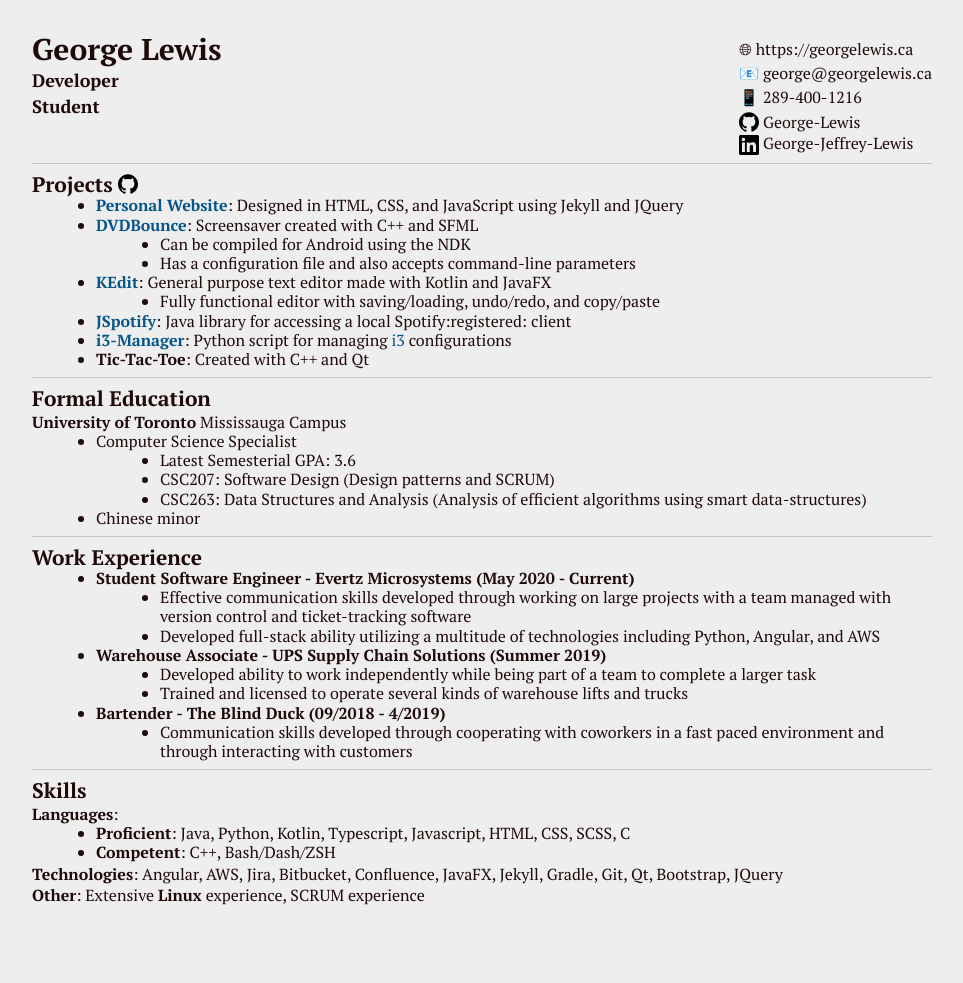
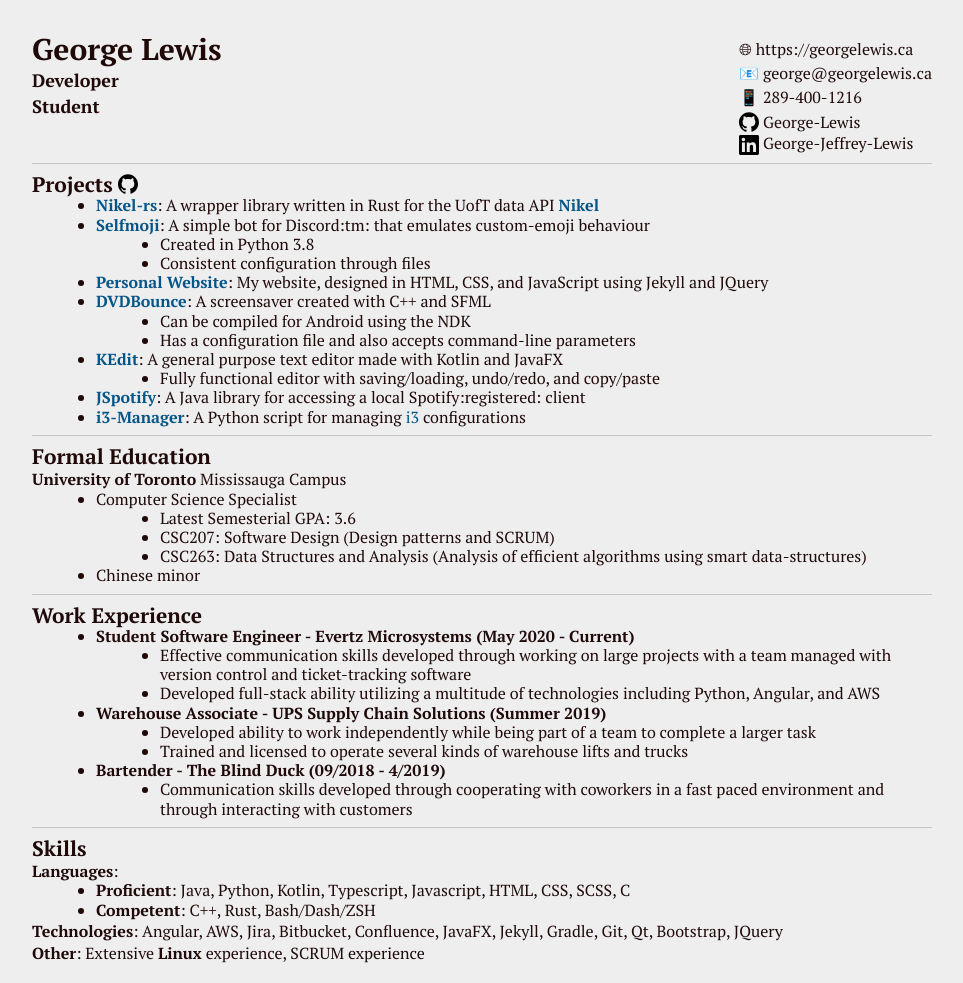
Before and after one commit to George-lewis/george-lewis.github.io, a Jekyll site: the page built from __pages/resume.markdown, in a window 1280 px wide. Shown: the whole page, without its empty margins (158-1121 px from the left). Built offline with Jekyll 4.4.1, drawn with Linux system fonts in a browser that asks for light colours; before the commit the page ends 925 px from its top, so only the background shows below that.

Commit message:
update resume

```diff
--- a/__pages/resume.markdown
+++ b/__pages/resume.markdown
@@ -8,15 +8,18 @@
 
 ### **Projects** <img class="github" height="20" width="20" src="/_assets/github.svg" />
 
-- **[Personal Website](https://github.com/george-lewis/george-lewis.github.io)**: Designed in HTML, CSS, and JavaScript using Jekyll and JQuery
-- **[DVDBounce](https://github.com/George-lewis/DVDBounce)**: Screensaver created with C++ and SFML
+- **[Nikel-rs](https://github.com/George-lewis/Nikel-rs)**: A wrapper library written in Rust for the UofT data API **[Nikel](https://nikel.ml/)**
+- **[Selfmoji](https://github.com/George-lewis/Selfmoji)**: A simple bot for Discord:tm: that emulates custom-emoji behaviour
+  - Created in Python 3.8
+  - Consistent configuration through files
+- **[Personal Website](https://github.com/george-lewis/george-lewis.github.io)**: My website, designed in HTML, CSS, and JavaScript using Jekyll and JQuery
+- **[DVDBounce](https://github.com/George-lewis/DVDBounce)**: A screensaver created with C++ and SFML
   - Can be compiled for Android using the NDK
   - Has a configuration file and also accepts command-line parameters
-- **[KEdit](https://github.com/George-lewis/kedit)**: General purpose text editor made with Kotlin and JavaFX
+- **[KEdit](https://github.com/George-lewis/kedit)**: A general purpose text editor made with Kotlin and JavaFX
   - Fully functional editor with saving/loading, undo/redo, and copy/paste
-- **[JSpotify](https://github.com/George-lewis/jspotify)**: Java library for accessing a local Spotify:registered: client
-- **[i3-Manager](https://github.com/George-lewis/i3-manager)**: Python script for managing [i3](https://i3wm.org/) configurations
-- **Tic-Tac-Toe**: Created with C++ and Qt
+- **[JSpotify](https://github.com/George-lewis/jspotify)**: A Java library for accessing a local Spotify:registered: client
+- **[i3-Manager](https://github.com/George-lewis/i3-manager)**: A Python script for managing [i3](https://i3wm.org/) configurations
 
 ---
 
@@ -55,7 +58,7 @@
 **Languages**:
 
 - **Proficient**: Java, Python, Kotlin, Typescript, Javascript, HTML, CSS, SCSS, C
-- **Competent**: C++, Bash/Dash/ZSH
+- **Competent**: C++, Rust, Bash/Dash/ZSH
 
 **Technologies**: Angular, AWS, Jira, Bitbucket, Confluence, JavaFX, Jekyll, Gradle, Git, Qt, Bootstrap, JQuery
 
```
